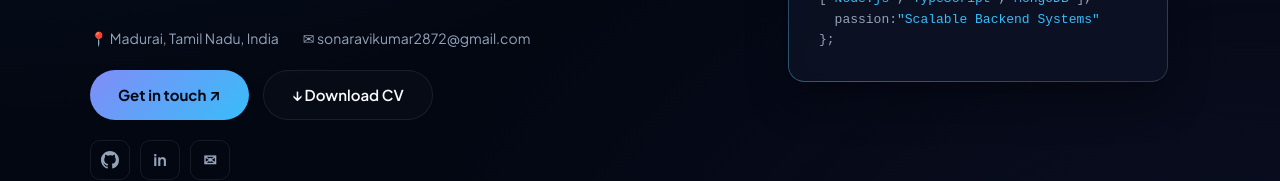
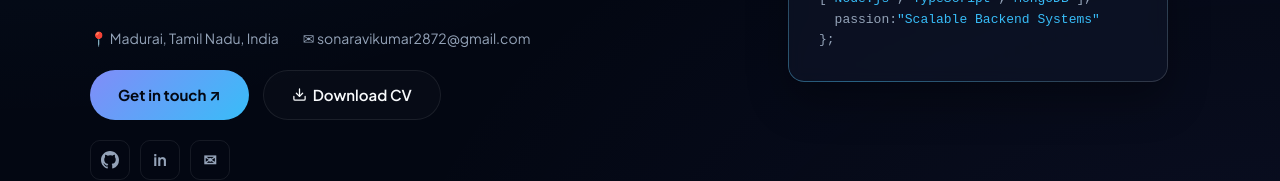
Before and after one commit to Sonaravikumar/portfolio, a React app: page / in a window 1280 px wide. Shown: the part 443-624 px from the top of the page. Built offline with nearby package versions, Linux system fonts and the light colour scheme; the HTML template or start-up script is replaced by a standard one.

Commit message:
download icon added

```diff
--- a/src/components/Hero.tsx
+++ b/src/components/Hero.tsx
@@ -1,4 +1,5 @@
 import { profile } from "../data/portfolio";
+import { FiDownload } from "react-icons/fi";
 
 function Hero() {
   return (
@@ -29,14 +30,14 @@ function Hero() {
         {/* Action Buttons */}
         <div className="hero-actions">
           <a href="#contact" className="hero-btn-primary">
-            Get in touch ↗
+            Get in touch  ↗
           </a>
           <a
             href="/Sonapandi_Resume.pdf"
             download="Sonapandi_Resume.pdf"
             className="hero-btn-secondary"
           >
-            ↓ Download CV
+            <FiDownload /> Download CV
           </a>
         </div>
 
```
